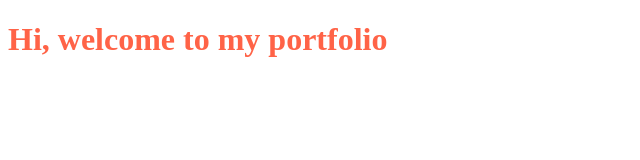
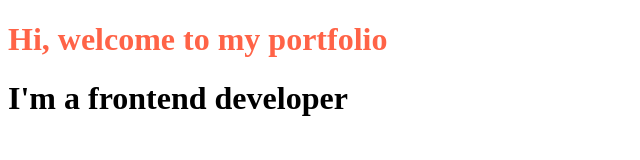
Before and after one commit to Tawakalt10/portfolio, a plain HTML site: page index.html in a window 1280 px wide. Shown: the whole page, without its empty margins (0-640 px from the left). Drawn offline with Linux system fonts and the light colour scheme; a web font is replaced by a local one.

Commit message:
new changes

```diff
--- a/index.html
+++ b/index.html
@@ -9,6 +9,7 @@
 
 </head>
     <h1 class="heading"> Hi, welcome to my portfolio </h1>
+    <h1>I'm a frontend developer </h1>
 <body>
 
 </body>
```
